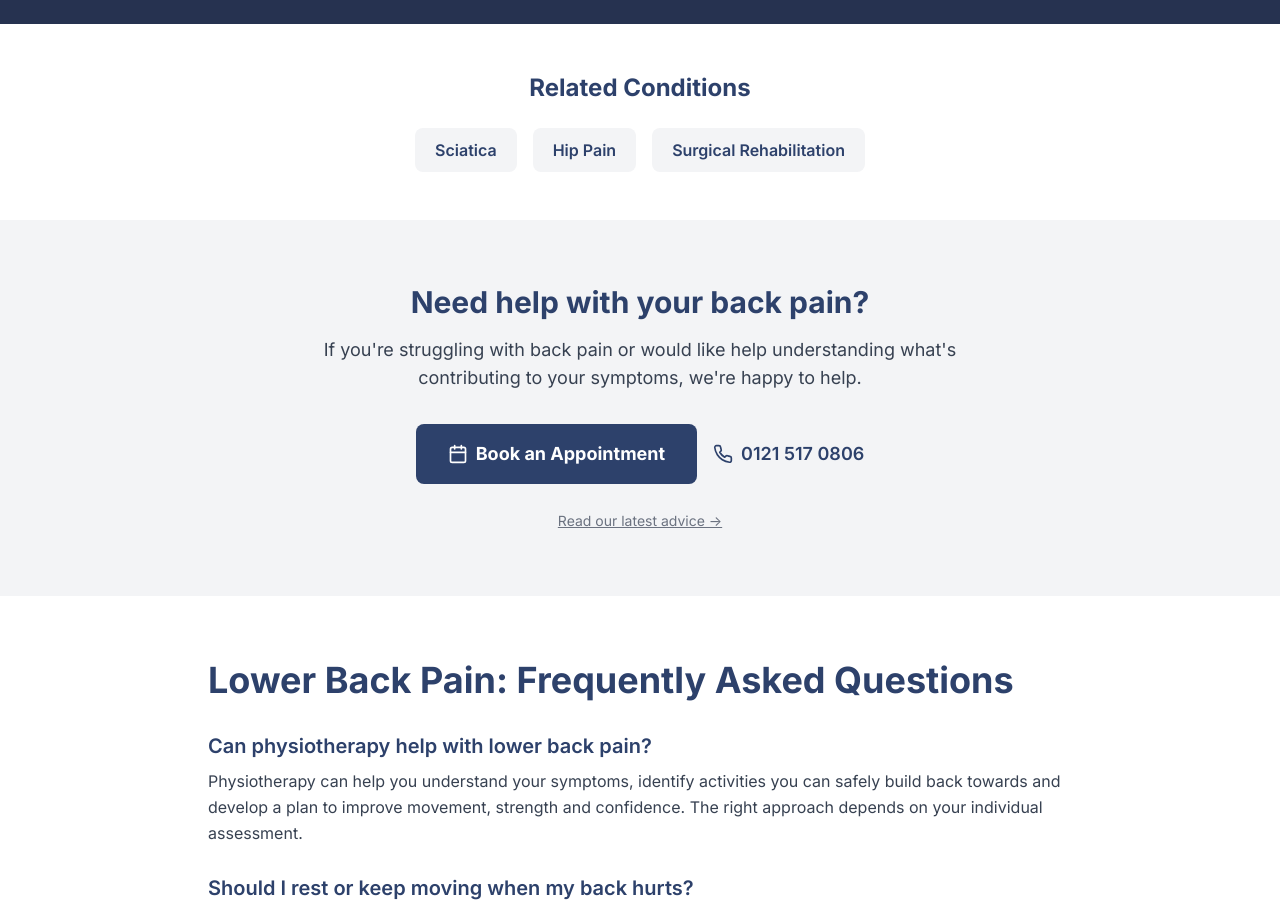
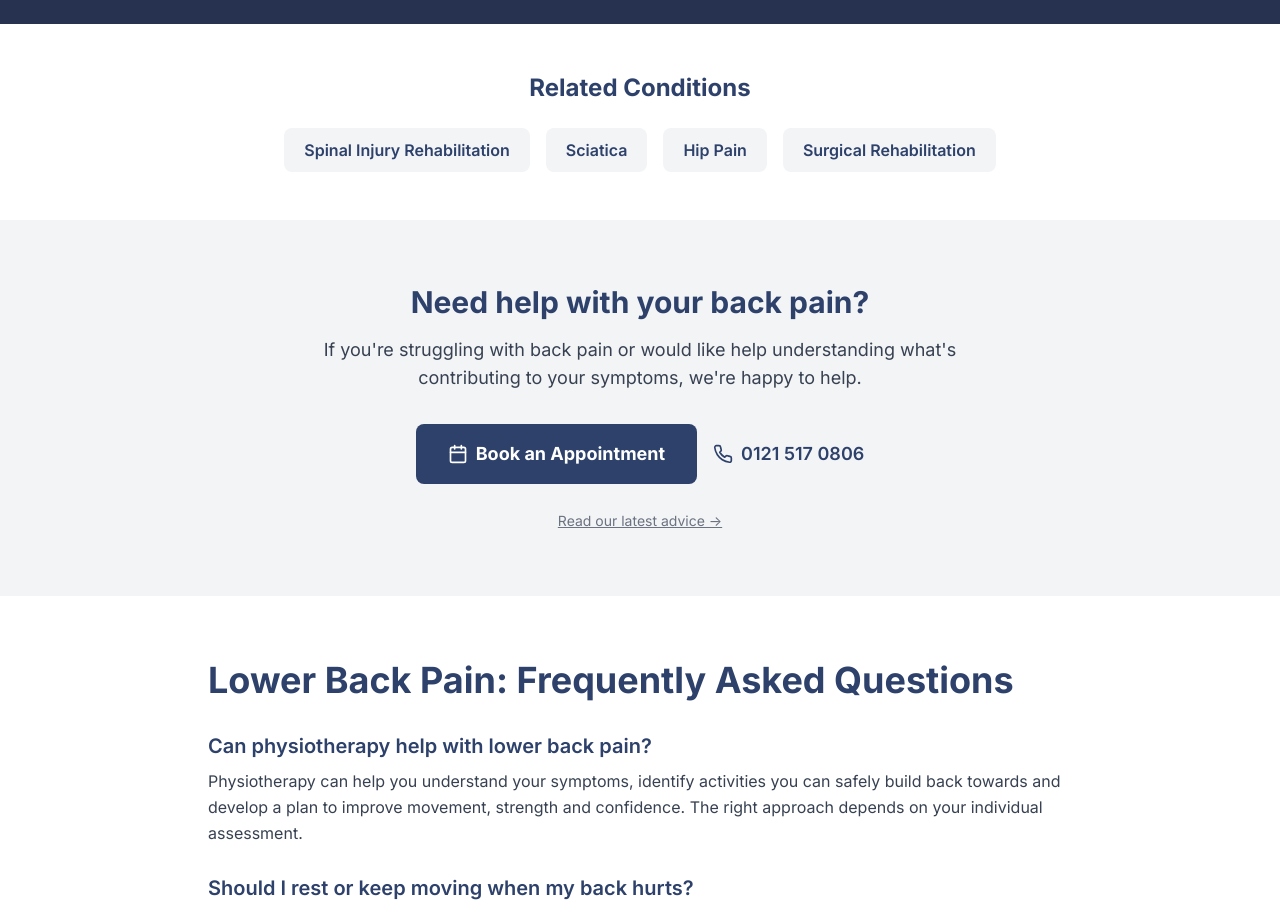
Before and after one commit to CTPhysio/CTPhysio, a React (Vite) app: page /treatments/back-pain in a window 1280 px wide. Shown: the part 1900-2814 px from the top of the page. Built offline with nearby package versions, Linux system fonts and the light colour scheme.

Commit message:
Add relevant internal link on BackPain

```diff
--- a/src/components/BackPain.tsx
+++ b/src/components/BackPain.tsx
@@ -32,6 +32,7 @@ const BackPain: React.FC = () => (
     ]}
     imageUrl="https://lh3.googleusercontent.com/p/AF1QipOBSAH73ObiUfNTFSDCJv3sKIxkXEKimAFAnjCW=s680-w680-h510-rw"
     relatedConditions={[
+      { label: "Spinal Injury Rehabilitation", href: "/treatments/spinal-injuries/" },
       { label: "Sciatica", href: "/treatments/sciatica" },
       { label: "Hip Pain", href: "/treatments/hip-pain" },
       { label: "Surgical Rehabilitation", href: "/treatments/surgical-rehab" },
```
